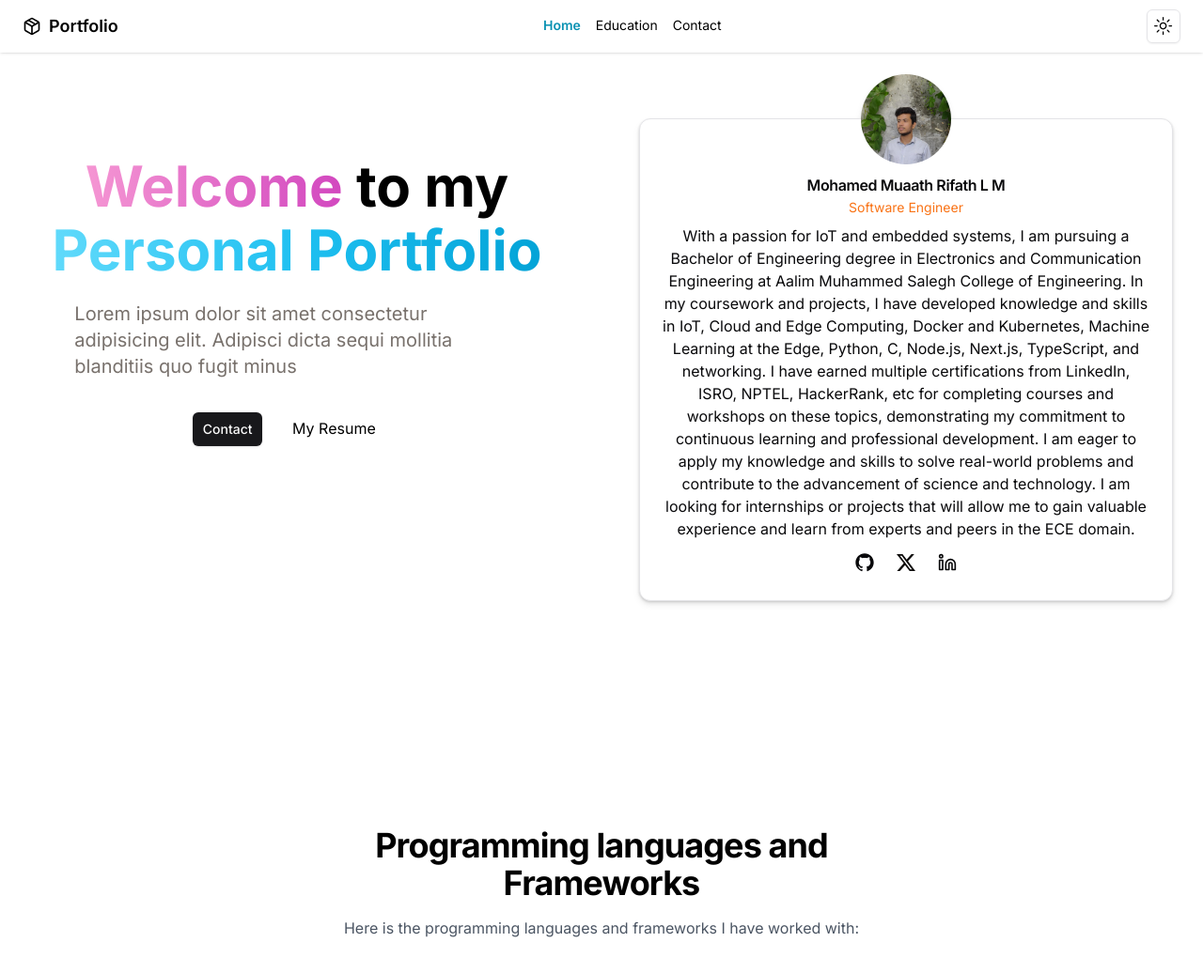
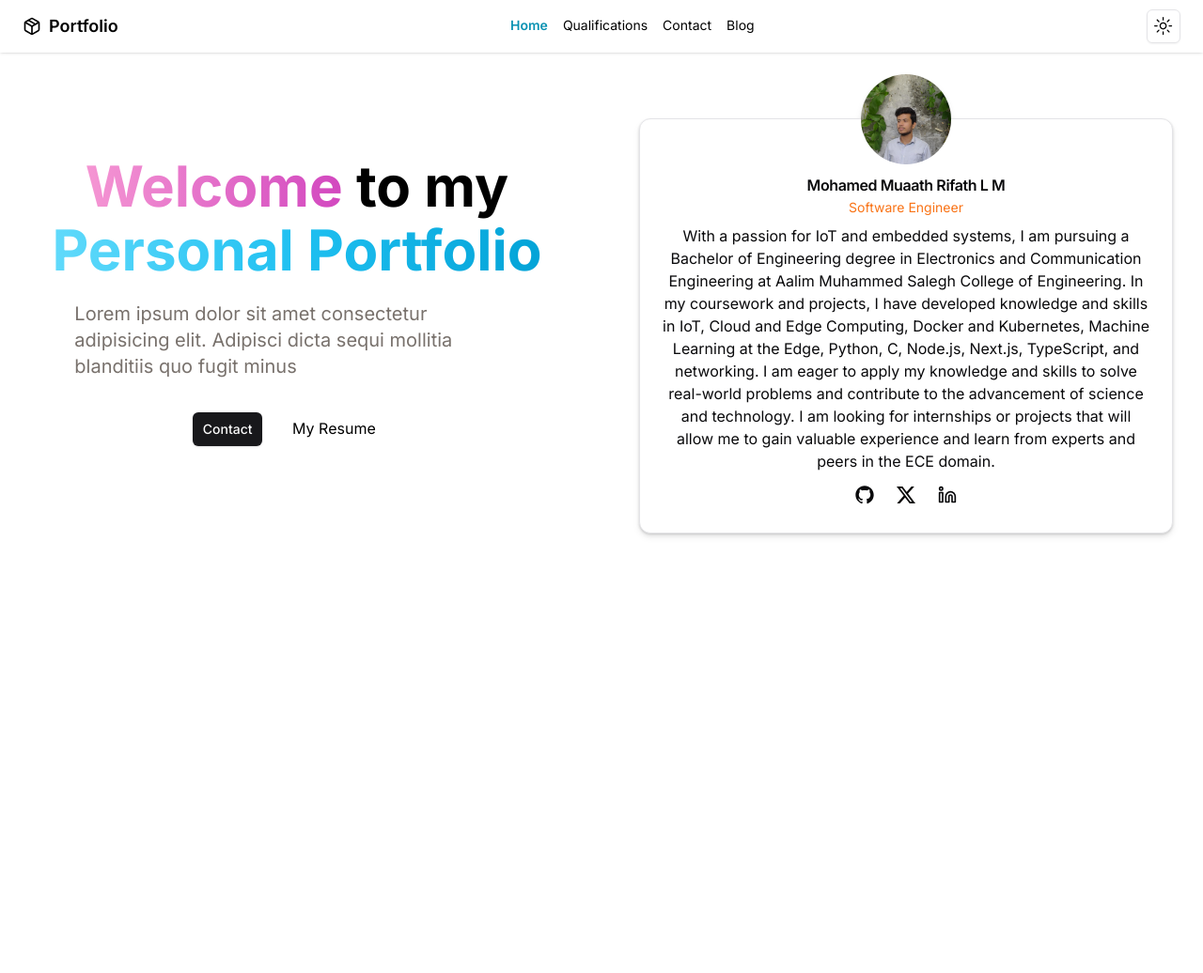
Before and after one commit to muaath-rifath/personal-portfolio, a Next.js app: page / in a window 1280 px wide. Shown: the top 1036 px of the page at 94% size. After the commit the page ends 800 px from the top, so only its background shows below. Built offline with nearby package versions, Linux system fonts and the light colour scheme.

Commit message:
deleted:    app/education/page.tsx modified:   app/experience/page.tsx modified:   app/page.tsx new file:   app/qualifications/page.tsx modified:   components/hero-card.tsx modified:   constants/index.ts

```diff
--- a/app/education/page.tsx
+++ /dev/null
@@ -1,62 +0,0 @@
-import React from 'react';
-import { FaGraduationCap } from 'react-icons/fa';
-import { cn } from '@/lib/utils';
-import { Card } from '@/components/ui/card';
-
-interface Education {
-  institution: string;
-  degree: string;
-  duration: string;
-  description?: string;
-}
-
-const educations: Education[] = [
-  {
-    institution: 'Aalim Muhammed Salegh College of Engineering, Chennai 600055',
-    degree: 'Bachelor of Electronics and Communication Engineering',
-    duration: '2022 - 2026',
-    description:
-      "Pursuing a Bachelor's degree in Electronics and Communication Engineering with a strong foundation in core principles. Relevant coursework includes Microprocessors and Microcontrollers, Embedded Systems, Digital Electronics, Signal Processing, Analog and Digital Communication, and Wireless Communication.",
-  },
-];
-
-const EducationSection: React.FC = () => {
-  return (
-    <section className="w-full mt-20 pb-10">
-
-      <div className="px-4 sm:px-6 lg:px-8 ">
-        <div className="mx-auto max-w-2xl lg:text-center">
-          <h2 className="text-3xl font-bold tracking-tight text-white sm:text-4xl text-center">Education</h2>
-          <p className="mt-4 text-gray-400 dark:text-gray-500">
-            Here is my educational background:
-          </p>
-        </div>
-        <div className="mx-auto mt-10 grid max-w-xl grid-cols-1 gap-8 lg:max-w-none lg:grid-cols-1">
-          {educations.map((education, index) => (
-            <Card
-              key={index}
-              className={cn(
-                'rounded-lg p-6 shadow-lg hover:scale-105 mx-4 lg:mx-20 border border-gray-300',
-                'transform bg-gray-50 transition-all hover:scale-105 rounded-lg'
-              )}
-            >
-              <div className="flex items-center space-x-2">
-                <FaGraduationCap className="h-6 w-6 text-gray-400 dark:text-gray-500" />
-                <h3 className="text-lg font-semibold text-gray-900 dark:text-white">{education.degree}</h3>
-              </div>
-              <p className="mt-2 text-primary dark:text-primary">{education.institution}</p>
-              <p className="mt-2 text-gray-500 dark:text-gray-400">{education.duration}</p>
-              {education.description && (
-                <p className="mt-2 text-gray-600 dark:text-gray-300">{education.description}</p>
-              )}
-            </Card>
-          ))}
-        </div>
-      </div>
-
-
-    </section>
-  );
-};
-
-export default EducationSection;
--- a/app/experience/page.tsx
+++ b/app/experience/page.tsx
@@ -26,24 +26,23 @@ const experiences: Experience[] = [
     description:
       'Worked on building responsive user interfaces using React and Tailwind CSS. Gained experience in agile development methodologies.',
   },
-  // Add more experiences as needed
 ];
 
 const ExperienceSection: React.FC = () => {
   return (
-    <section className="pb-16 mb-16 mt-20 w-full">
+    <section className="flex justify-center w-full">
+      <div className="pb-16 mb-16 mt-20 w-full max-w-4xl">
         <div className="px-4 sm:px-6 lg:px-8">
           <div className="mx-auto max-w-2xl lg:text-center">
             <h2 className="text-3xl text-center font-bold tracking-tight text-white sm:text-4xl">Experience</h2>
-          <p className="mt-4 text-gray-400 dark:text-gray-500">
+            <p className="mt-4 text-gray-400 dark:text-gray-500 text-center">
               Here are some of my professional experiences:
             </p>
           </div>
           <div className="m-10">
-
             <ol className="relative border-s border-gray-200 dark:border-gray-700">
               {experiences.map((experience, index) => (
-    <li key={index} className="mb-10 ms-6  p-6 border border-zinc-200 dark:border-zinc-800 dark:bg-zinc-950 rounded-lg">
+                <li key={index} className="mb-10 ms-6 p-6 border border-zinc-200 dark:border-zinc-800 dark:bg-zinc-950 rounded-lg">
                   <span className="absolute flex items-center justify-center w-6 h-6 bg-blue-100 rounded-full -start-3 ring-8 ring-white dark:ring-gray-900 dark:bg-blue-900">
                     <svg className="w-2.5 h-2.5 text-blue-800 dark:text-blue-300" aria-hidden="true" xmlns="http://www.w3.org/2000/svg" fill="currentColor" viewBox="0 0 20 20">
                       <path d="M20 4a2 2 0 0 0-2-2h-2V1a1 1 0 0 0-2 0v1h-3V1a1 1 0 0 0-2 0v1H6V1a1 1 0 0 0-2 0v1H2a2 2 0 0 0-2 2v2h20V4ZM0 18a2 2 0 0 0 2 2h16a2 2 0 0 0 2-2V8H0v10Zm5-8h10a1 1 0 0 1 0 2H5a1 1 0 0 1 0-2Z"/>
@@ -55,8 +54,7 @@ const ExperienceSection: React.FC = () => {
                 </li>
               ))}
             </ol>
-
-
+          </div>
         </div>
       </div>
     </section>
--- a/app/page.tsx
+++ b/app/page.tsx
@@ -50,19 +50,6 @@ export default function Home() {
         {/* Shadow effect */}
         <div className="shadow"></div>
       </section>
-      <section className="w-full mt-60">
-        <div className="px-4 sm:px-6 lg:px-8 ">
-          <div className="mx-auto max-w-2xl lg:text-center">
-            <h2 className="text-3xl font-bold tracking-tight dark:text-white sm:text-4xl text-center">Programming languages and Frameworks</h2>
-            <p className="mt-4 text-gray-600 dark:text-gray-500">
-              Here is the programming languages and frameworks I have worked with:
-            </p>
-          </div>
-          <div className="mx-auto mt-10 grid max-w-xl grid-cols-1 gap-8 lg:max-w-none lg:grid-cols-1">
-
-          </div>
-        </div>
-      </section>
     </section>
   );
 }
--- /dev/null
+++ b/app/qualifications/page.tsx
@@ -0,0 +1,87 @@
+import React from 'react';
+import { FaGraduationCap } from 'react-icons/fa';
+import { cn } from '@/lib/utils';
+import { Card } from '@/components/ui/card';
+
+interface Education {
+  institution: string;
+  degree: string;
+  duration: string;
+  description?: string;
+}
+
+const educations: Education[] = [
+  {
+    institution: 'Aalim Muhammed Salegh College of Engineering, Chennai 600055',
+    degree: 'Bachelor of Electronics and Communication Engineering',
+    duration: '2022 - 2026',
+    description:
+      "Pursuing a Bachelor's degree in Electronics and Communication Engineering with a strong foundation in core principles. Relevant coursework includes Microprocessors and Microcontrollers, Embedded Systems, Digital Electronics, Signal Processing, Analog and Digital Communication, and Wireless Communication.",
+  },
+];
+
+const EducationSection: React.FC = () => {
+  return (
+    <section>
+      <section className="w-full mt-20 pb-10">
+        <div className="px-4 sm:px-6 lg:px-8 ">
+          <div className="mx-auto max-w-2xl lg:text-center">
+            <h2 className="text-3xl font-bold tracking-tight text-white sm:text-4xl text-center">Licenses and Certifications</h2>
+            <p className="mt-4 text-gray-400 dark:text-gray-500">
+              Here are some certifications I have completed:
+            </p>
+          </div>
+          <div className="mx-auto mt-10 grid max-w-xl grid-cols-1 gap-8 lg:max-w-none lg:grid-cols-1">
+            <Card
+              className={cn(
+                'rounded-lg p-6 shadow-lg hover:scale-105 mx-4 lg:mx-20 border border-gray-300',
+                'transform bg-gray-50 transition-all hover:scale-105 rounded-lg'
+              )}
+            >
+              <div className="flex items-center space-x-2">
+                <FaGraduationCap className="h-6 w-6 text-gray-400 dark:text-gray-500" />
+                <h3 className="text-lg font-semibold text-gray-900 dark:text-white">AWS Certified Cloud Practitioner</h3>
+              </div>
+              <p className="mt-2 text-primary dark:text-primary">Amazon Web Services</p>
+              <p className="mt-2 text-gray-500 dark:text-gray-400">Issued: July 2021</p>
+              <p className="mt-2 text-gray-600 dark:text-gray-300">Validate your overall understanding of the AWS Cloud with an industry-recognized credential.</p>
+            </Card>
+          </div>
+        </div>
+      </section>
+      <section className="w-full mt-8 pb-10">
+        <div className="px-4 sm:px-6 lg:px-8 ">
+          <div className="mx-auto max-w-2xl lg:text-center">
+            <h2 className="text-3xl font-bold tracking-tight text-white sm:text-4xl text-center">Education</h2>
+            <p className="mt-4 text-gray-400 dark:text-gray-500">
+              Here is my educational background:
+            </p>
+          </div>
+          <div className="mx-auto mt-10 grid max-w-xl grid-cols-1 gap-8 lg:max-w-none lg:grid-cols-1">
+            {educations.map((education, index) => (
+              <Card
+                key={index}
+                className={cn(
+                  'rounded-lg p-6 shadow-lg hover:scale-105 mx-4 lg:mx-20 border border-gray-300',
+                  'transform bg-gray-50 transition-all hover:scale-105 rounded-lg'
+                )}
+              >
+                <div className="flex items-center space-x-2">
+                  <FaGraduationCap className="h-6 w-6 text-gray-400 dark:text-gray-500" />
+                  <h3 className="text-lg font-semibold text-gray-900 dark:text-white">{education.degree}</h3>
+                </div>
+                <p className="mt-2 text-primary dark:text-primary">{education.institution}</p>
+                <p className="mt-2 text-gray-500 dark:text-gray-400">{education.duration}</p>
+                {education.description && (
+                  <p className="mt-2 text-gray-600 dark:text-gray-300">{education.description}</p>
+                )}
+              </Card>
+            ))}
+          </div>
+        </div>
+      </section>
+    </section>
+  );
+};
+
+export default EducationSection;
--- a/components/hero-card.tsx
+++ b/components/hero-card.tsx
@@ -31,8 +31,6 @@ export const HeroCards = () => {
           With a passion for IoT and embedded systems, I am pursuing a Bachelor of Engineering degree in Electronics and Communication Engineering at Aalim Muhammed Salegh College of Engineering.
 
   In my coursework and projects, I have developed knowledge and skills in IoT, Cloud and Edge Computing, Docker and Kubernetes, Machine Learning at the Edge, Python, C, Node.js, Next.js, TypeScript, and networking.
-
-  I have earned multiple certifications from LinkedIn, ISRO, NPTEL, HackerRank, etc for completing courses and workshops on these topics, demonstrating my commitment to continuous learning and professional development.
 
   I am eager to apply my knowledge and skills to solve real-world problems and contribute to the advancement of science and technology. I am looking for internships or projects that will allow me to gain valuable experience and learn from experts and peers in the ECE domain.
           </p>
--- a/constants/index.ts
+++ b/constants/index.ts
@@ -11,12 +11,17 @@ export const sidebarLinks = [
     },**/
     {
       imgURL: "/assets/education.svg",
-      route: "/education",
-      label: "Education"
+      route: "/qualifications",
+      label: "Qualifications",
     },
     {
       imgURL: "/assets/contact.svg",
       route: "/contact",
       label: "Contact",
     },
+    {
+      imgURL: "/assets/blog.svg",
+      route: "/blog",
+      label: "Blog",
+    },
   ];
```
Lines whose indentation alone changed are shown as unchanged.
